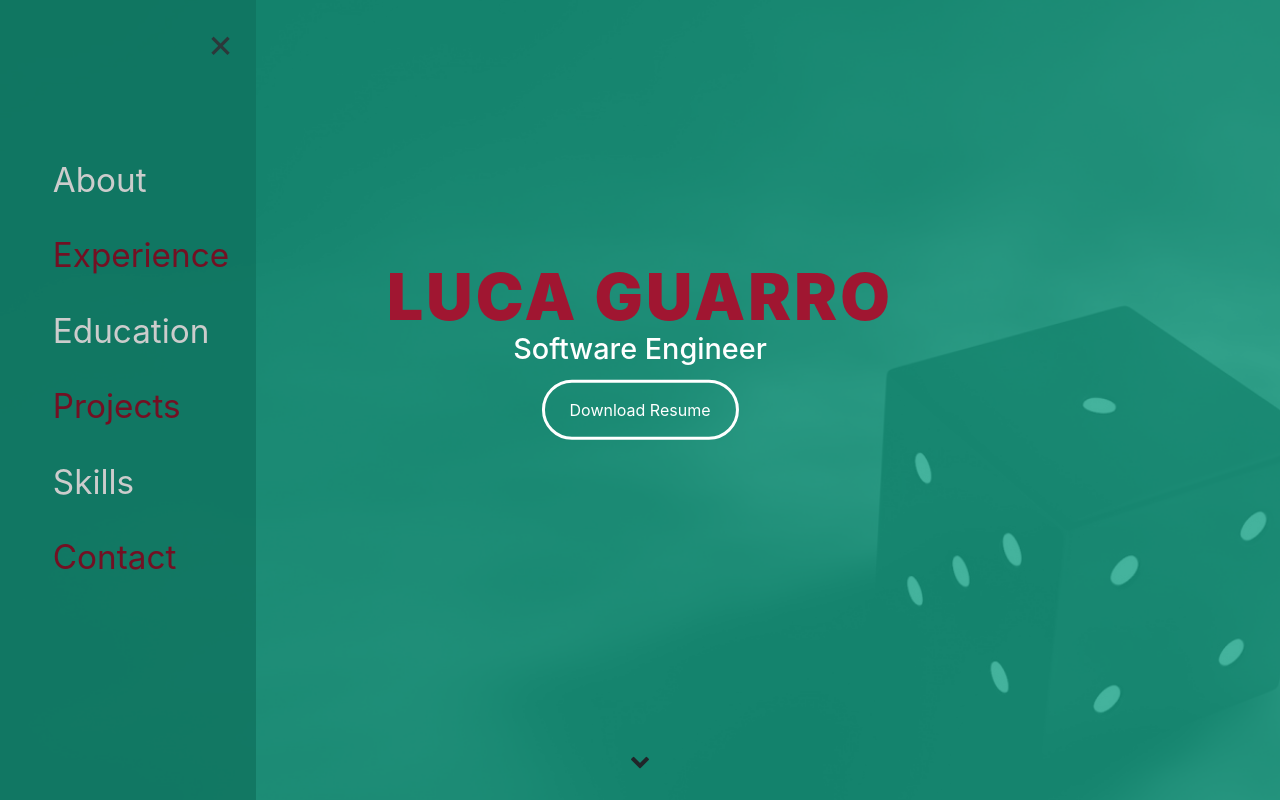
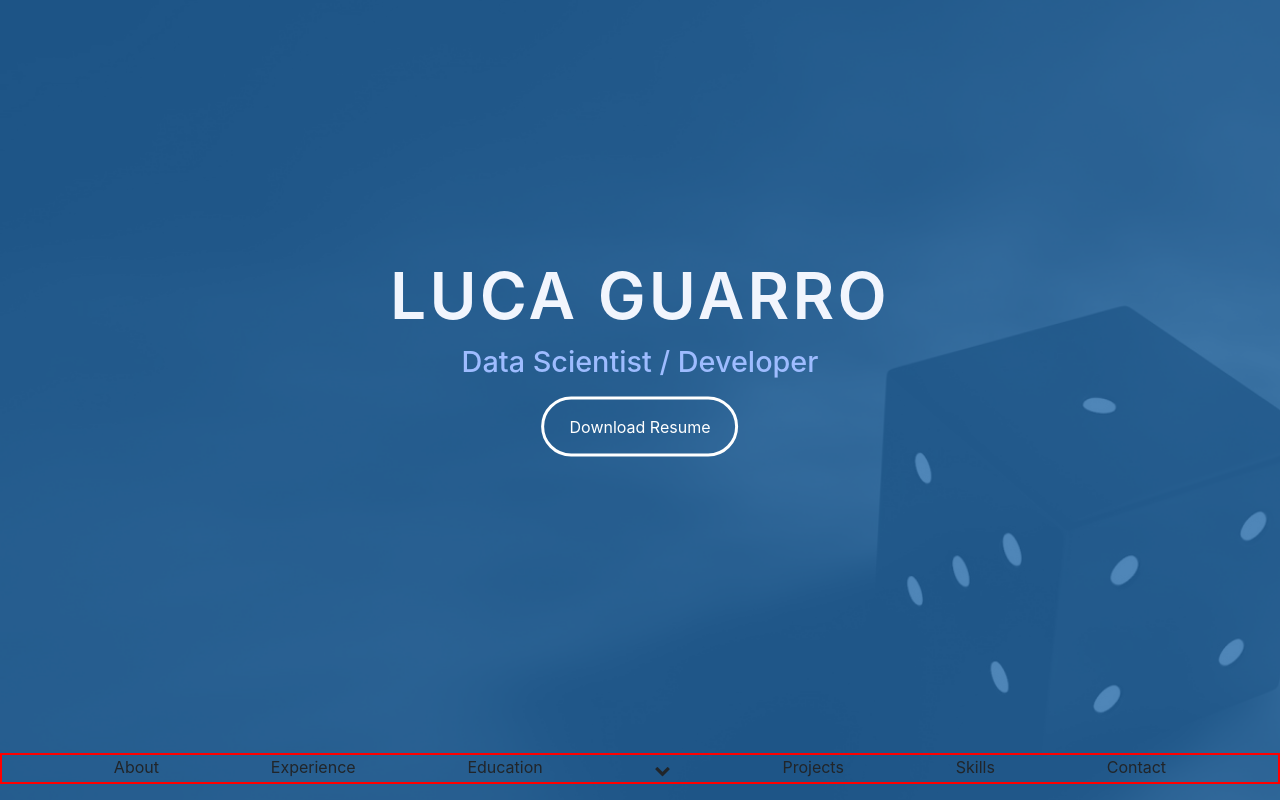
Before and after one commit to lucaguarro/lucaguarro.github.io, a plain HTML site: page index.html in a window 1280 px wide. Shown: the top 800 px of the page. Drawn offline with nearby package versions, Linux system fonts and the light colour scheme.

Commit message:
got rid of side nav bar and simplifying look

```diff
--- a/css/scss/index.scss
+++ b/css/scss/index.scss
@@ -30,7 +30,7 @@
     ------------------------
 */
 //Colors
-$main: rgba(22,160,133,0.8);//#16a085;
+$main: rgba(36, 104, 167, 0.8);//#16a085;
 $main-dark: rgba(16,115,96, 0.8); //rgb(16,115,96) //#107360
 $secondary: #a01631;
 $comptCol2: #1676a0;
@@ -209,41 +209,45 @@ header {
     text-align: center;
 
     h1 {
-        color: #a01631;
-        font-weight: 900;
+        color: #f1f5fd;
+        font-weight: 600;
         font-size: 5vw;
         text-transform: uppercase;
         letter-spacing: 0.05em;
-        line-height: 0.5em
+        line-height: 1em
     }
 
     h2 {
-        color: #fff;
+        color: rgb(158, 188, 255);
         font-weight: 500;
         font-size: 2.25vw;
-        margin-bottom: 15px;
+        margin-bottom: 0.7em;
+        line-height: 1em;
     }
 }
 
 #lead-down {
+    display: flex;
+    flex-direction: row;
     position: absolute;
     z-index:10;
     bottom: 2%;
-    text-align: center;
+    // text-align: center;
+    justify-content: space-evenly;
     width: 100%;
-    height: 5%;
-    font-size: 20px;
+    // height: 5%;
+    // font-size: 20px;
 
-    span{
-        cursor: pointer;
-        display: block;
-        margin: 0 auto;
-        width: 35px;
-        height: 35px;
-        border-radius: 50%;
-        border: 3px solid #a0cfee;
-        text-align: center;
-    }
+    // span{
+    //     cursor: pointer;
+    //     display: block;
+    //     margin: 0 auto;
+    //     width: 35px;
+    //     height: 35px;
+    //     border-radius: 50%;
+    //     border: 3px solid #a0cfee;
+    //     text-align: center;
+    // }
 }
 
 #lead-overlay{
--- a/index.html
+++ b/index.html
@@ -15,12 +15,12 @@
 </head>
 <body>
     <div id="lead">
-        <div id="side-nav-closed">
+        <!-- <div id="side-nav-closed">
             <span id="sidenavOButton" onclick="openNav()">&#9776;</span>
         </div>
         <div id="side-nav-open">
             <div id="closebtncontainer">
-                <span id="sidenavXButton" onclick="closeNav()">&times;</span> <!--&#9776;-->
+                <span id="sidenavXButton" onclick="closeNav()">&times;</span>
             </div>
             <ul id="menu-list">
                 <li><a href="#about" style="color: inherit;" onclick="closeNav()">About</a></li>
@@ -30,16 +30,22 @@
                 <li><a href="#skills" style="color: inherit;" onclick="closeNav()">Skills</a></li>
                 <li><a href="#contact" style="color: inherit;" onclick="closeNav()">Contact</a></li>
             </ul>
-        </div>
+        </div> -->
         <div id="lead-content">
             <h1>Luca Guarro</h1>
-            <h2 style="margin-top: 20px">Software Engineer</h2>
+            <h2 style="margin-top: 20px">Data Scientist / Developer</h2>
             <a href="./images/gbgResume.pdf" download class="btn-rounded-white">Download Resume</a>
         </div>
-        <div id="lead-down">
+        <div id="lead-down" style="border: 2px red solid">
+            <a href="#about" style="color: inherit;" onclick="closeNav()">About</a>
+            <a href="#experience" style="color: inherit;" onclick="closeNav()">Experience</a>
+            <a href="#education" style="color: inherit;" onclick="closeNav()">Education</a>
             <a href="#about" style="color: inherit;">
                 <i style="padding-top: 7px;" class="fa fa-chevron-down" aria-hidden="true" ></i>
             </a>
+            <a href="#projects" style="color: inherit;" onclick="closeNav()">Projects</a>
+            <a href="#skills" style="color: inherit;" onclick="closeNav()">Skills</a>
+            <a href="#contact" style="color: inherit;" onclick="closeNav()">Contact</a>
         </div>
         <div id="lead-overlay"></div>
     </div>
```
Also changed, not shown: assets/font-awesome-4.7.0/scss/font-awesome.css, css/scss/index.css, 3 other files.
